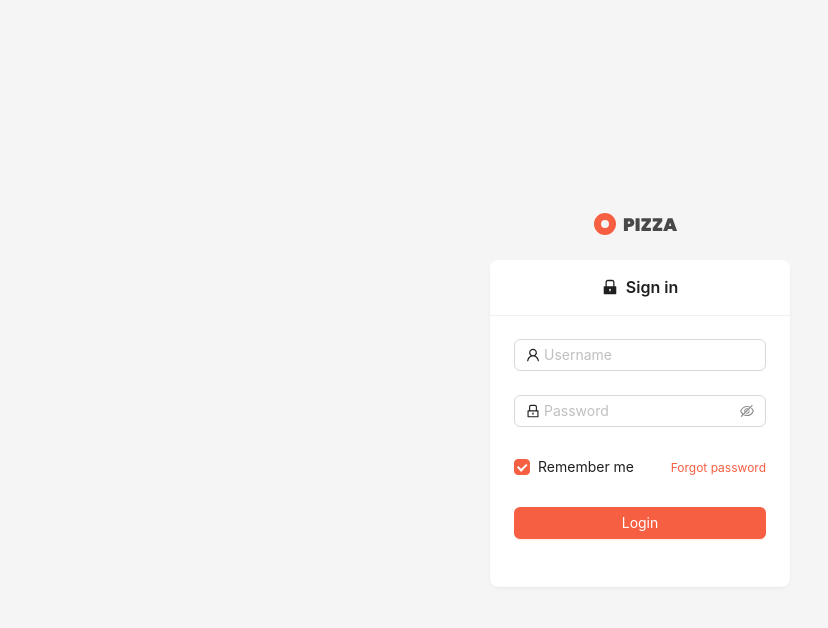
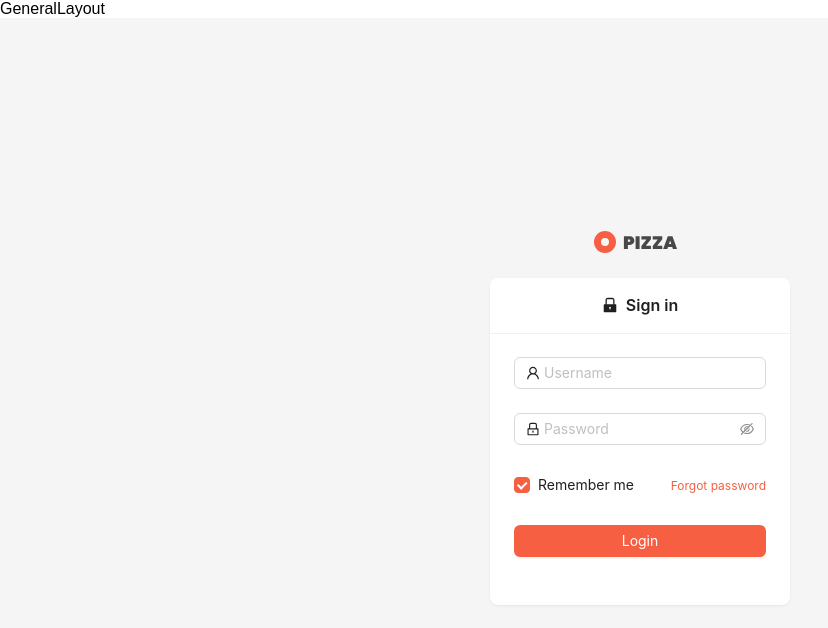
Before and after one commit to YK-GHOST/mernspace-c-admin-ui, a React (Vite) app: page /auth/login in a window 1280 px wide. Shown: the top 628 px of the page, without its empty margins (0-828 px from the left). Built offline with nearby package versions, Linux system fonts and the light colour scheme; no server answers.

Commit message:
add Layouts

```diff
--- /dev/null
+++ b/src/layouts/Dashboard.tsx
@@ -0,0 +1,12 @@
+import { Outlet } from "react-router-dom";
+
+const Dashboard = () => {
+  return (
+    <div>
+      Dashboard
+      <Outlet />
+    </div>
+  );
+};
+
+export default Dashboard;
--- /dev/null
+++ b/src/layouts/GeneralLayout.tsx
@@ -0,0 +1,12 @@
+import { Outlet } from "react-router-dom";
+
+const GeneralLayout = () => {
+  return (
+    <div>
+      GeneralLayout
+      <Outlet />
+    </div>
+  );
+};
+
+export default GeneralLayout;
--- a/src/router.tsx
+++ b/src/router.tsx
@@ -1,15 +1,29 @@
 import { createBrowserRouter } from "react-router-dom";
 import HomePage from "./pages/HomePage";
 import LoginPage from "./pages/Login/LoginPage";
+import Dashboard from "./layouts/Dashboard";
+import GeneralLayout from "./layouts/GeneralLayout";
+import CategoryPage from "./pages/CategoryPage";
 
 export const router = createBrowserRouter([
   {
     path: "/",
-    index: true,
-    element: <HomePage />,
+    element: <Dashboard />,
+    children: [
+      {
+        path: "",
+        element: <HomePage />,
+      },
+    ],
   },
   {
-    path: "/auth/login",
-    element: <LoginPage />,
+    path: "/auth",
+    element: <GeneralLayout />,
+    children: [
+      {
+        path: "login",
+        element: <LoginPage />,
+      },
+    ],
   },
 ]);
```
